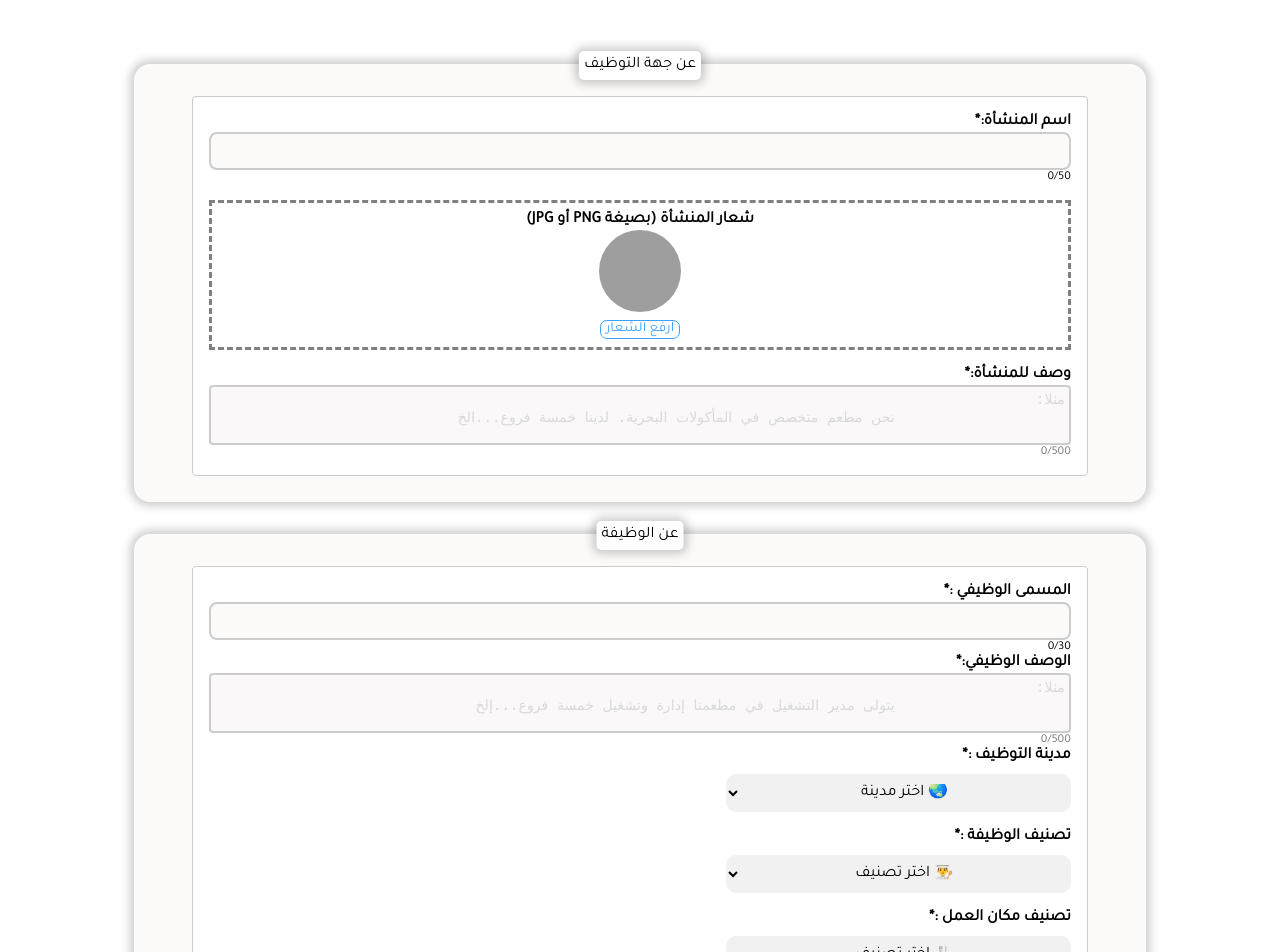
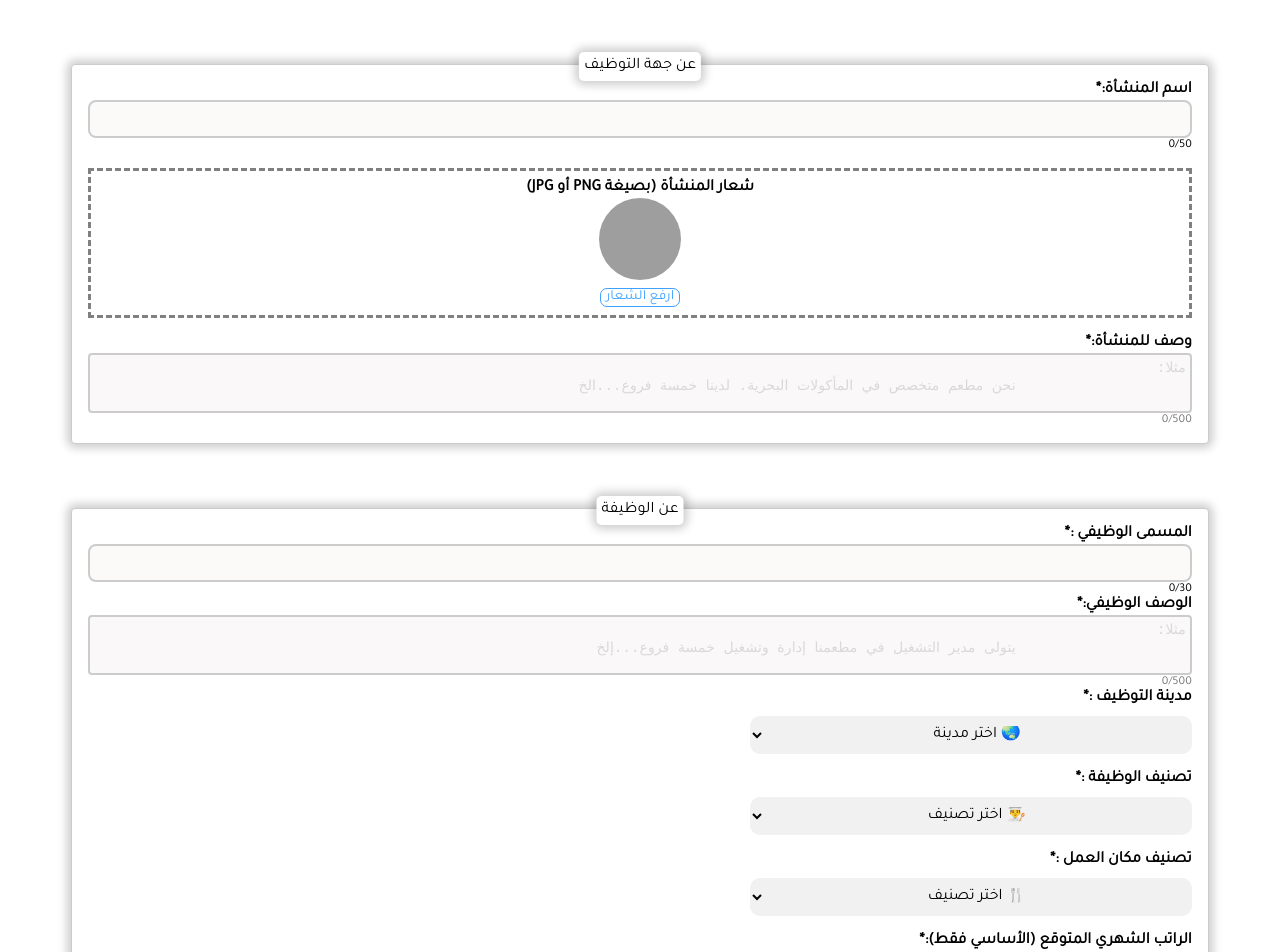
Before and after one commit to alrepo/job-board, a React (Create React App) app: page /jobs/new-job-post in a window 1280 px wide. Shown: the top 952 px of the page. Built offline with nearby package versions, Linux system fonts and the light colour scheme; grey boxes are pictures that could not be loaded.

Commit message:
removed DetailsDiv

```diff
--- a/src/components/NewJobPost/NewJobPost.jsx
+++ b/src/components/NewJobPost/NewJobPost.jsx
@@ -4,7 +4,6 @@ import '@fontsource/roboto/400.css';
 import '@fontsource/roboto/500.css';
 import '@fontsource/roboto/700.css';
 import {
-        DetailsDiv,
         Heading,
         InputDiv,
         Label,
@@ -27,9 +26,9 @@ function NewJobPost()
 {
     return(
         <div>
-        <DetailsDiv style={{marginTop: "4rem"}}>
+            <InputDiv style={{marginTop: "4rem"}}>
             <Heading>عن جهة التوظيف</Heading>
-            <InputDiv>
+
                 <Label> اسم المنشأة:{"*"} </Label>
                 <ParentComponent name="companyName"></ParentComponent>
 
@@ -46,11 +45,10 @@ function NewJobPost()
                     نحن مطعم متخصص في المأكولات البحرية. لدينا خمسة فروع...الخ"
                 />
             </InputDiv>
-        </DetailsDiv>
 
-        <DetailsDiv>
+            <InputDiv style={{marginTop: "4rem"}}>
             <Heading>عن الوظيفة</Heading>
-            <InputDiv>
+
                 <Label> المسمى الوظيفي :{"*"}</Label>
                 <ParentComponent name="jobTitle"></ParentComponent>
 
@@ -73,7 +71,6 @@ function NewJobPost()
                 </SalaryDiv>
 
             </InputDiv>
-        </DetailsDiv>
         </div>
 
     )
--- a/src/components/NewJobPost/new-job-post.styled.js
+++ b/src/components/NewJobPost/new-job-post.styled.js
@@ -1,40 +1,40 @@
 import styled from "styled-components";
 
-export const DetailsDiv = styled.div`
+// export const DetailsDiv = styled.div`
 
-    font-family: Tajawal,sans-serif;
-    box-sizing: border-box;
-    padding-left: 0.5rem;
-    padding-right: 0.5rem;
-    position: relative;
-    box-shadow: 0px 0px 10px 4px rgba(0, 0, 0, 0.2); /* Set the box-shadow */
+//     font-family: Tajawal,sans-serif;
+//     box-sizing: border-box;
+//     padding-left: 0.5rem;
+//     padding-right: 0.5rem;
+//     position: relative;
+//     box-shadow: 0px 0px 10px 4px rgba(0, 0, 0, 0.2); /* Set the box-shadow */
 
-@media only screen and (min-width: 730.5px)
-{
-    height: 100%;
-    width: 80%;
-    margin-bottom: 2rem;
-    margin-right: auto;
-    margin-left: auto;
-    background-color: #fbfaf8;
-    padding-top: 1rem;
-    padding-bottom: 1rem;
-    border-radius: 1rem;
-}
+// @media only screen and (min-width: 730.5px)
+// {
+//     height: 100%;
+//     width: 80%;
+//     margin-bottom: 2rem;
+//     margin-right: auto;
+//     margin-left: auto;
+//     background-color: #fbfaf8;
+//     padding-top: 1rem;
+//     padding-bottom: 1rem;
+//     border-radius: 1rem;
+// }
 
-@media only screen and (max-width: 730.49px)
-{
-    height: 100%;
-    width: 100%;
-    margin-bottom: 2rem;
-    margin-right: auto;
-    margin-left: auto;
-    background-color: #fbfaf8;
-    padding-top: 1rem;
-    padding-bottom: 1rem;
-    border-radius: 1rem;
-}
-`
+// @media only screen and (max-width: 730.49px)
+// {
+//     height: 100%;
+//     width: 100%;
+//     margin-bottom: 2rem;
+//     margin-right: auto;
+//     margin-left: auto;
+//     background-color: #fbfaf8;
+//     padding-top: 1rem;
+//     padding-bottom: 1rem;
+//     border-radius: 1rem;
+// }
+// `
 export const Heading = styled.div`
     font-family: Tajawal,sans-serif;
     position: absolute;
@@ -81,6 +81,7 @@ export const InputDiv = styled.div`
     margin-bottom: 0.6rem;
     margin-top: 1rem;
     background-color: white;
+    box-shadow: 0px 0px 10px 4px rgba(0, 0, 0, 0.2); /* Set the box-shadow */
 
 @media only screen and (max-width: 730.49px)
 {
```
